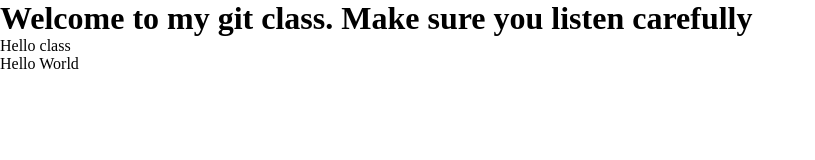
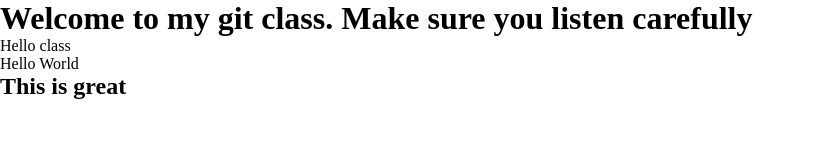
Before and after one commit to MrSleekysleek/Git-training, a plain HTML site: page index.html in a window 1280 px wide. Shown: the whole page, without its empty margins (0-815 px from the left). Drawn offline with Linux system fonts and the light colour scheme.

Commit message:
all updated

```diff
--- /dev/null
+++ b/index.css
@@ -0,0 +1,4 @@
+h2{
+    color: coral;
+    background-color: black;
+}
--- a/index.html
+++ b/index.html
@@ -18,5 +18,6 @@
     <h1>Welcome to my git class. Make sure you listen carefully</h1>
     <p>Hello class</p>
     <div>Hello World</div>
+    <h2>This is great</h2>
 </body>
 </html>
```
